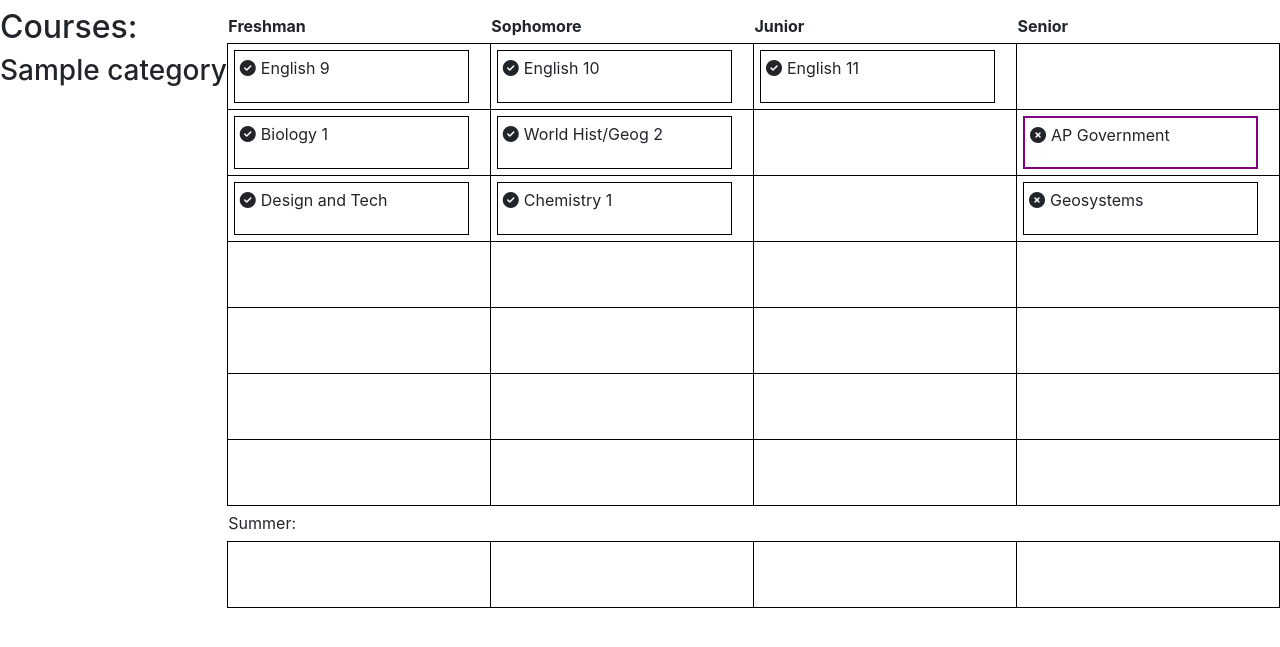
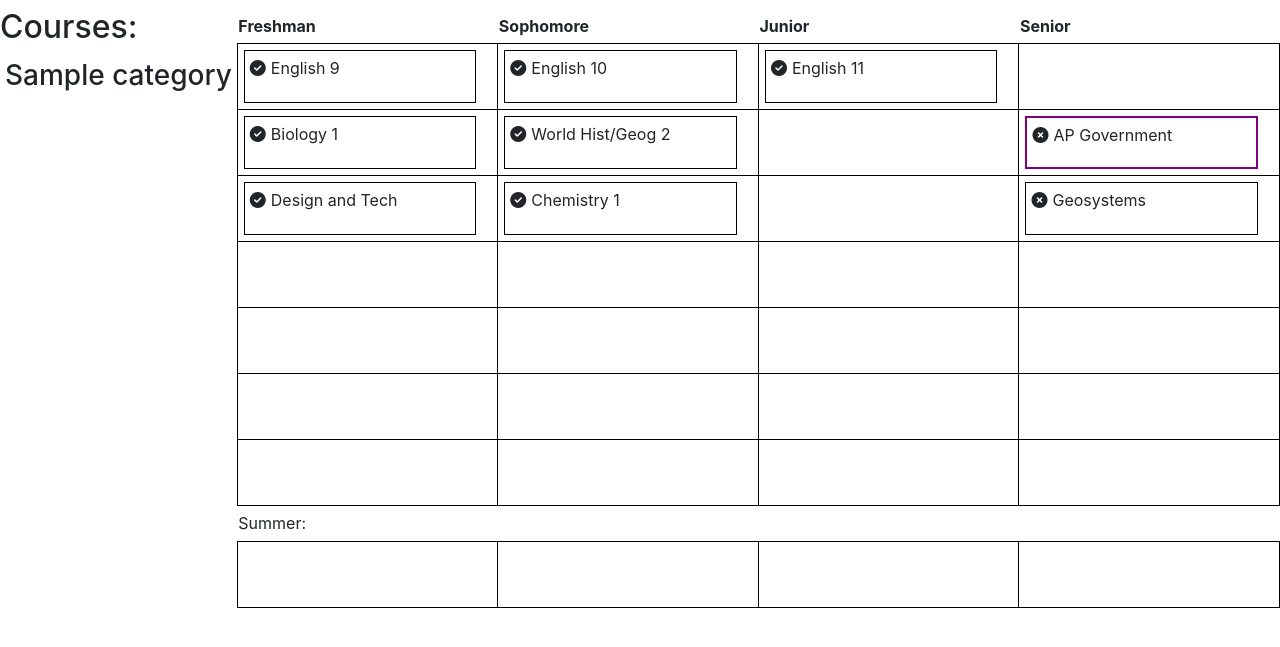
Before and after one commit to randogyater/tj-planner, a Flask app: template templates/index.html in a window 1280 px wide. Shown: the part 72-719 px from the top of the page. Run offline with Flask 2, Linux system fonts and the light colour scheme; the template is opened without the code that fills it: most values are stand-ins (such as "Sample title", 1, 10 or a date in 2020); some libraries are stand-ins or nearby versions.

Commit message:
Added some styling to the categories

```diff
--- a/static/js/course_catalog.js
+++ b/static/js/course_catalog.js
@@ -3,7 +3,7 @@ $.getJSON("static/data/courses.json", function(data) {
 
     for (course in courses) {
         cat_id = toID(courses[course]["category"]);
-        $("#catalog_"+cat_id).append(createCourseEntry(course));
+        $("#catalog_"+cat_id+">.catalog__category__content").append(createCourseEntry(course));
     }
 
     $.getJSON("static/data/default_schedule.json", function(defaults) {
--- a/templates/index.html
+++ b/templates/index.html
@@ -23,11 +23,12 @@
 <div style="display: flex; flex-direction: row; height: 75vh;">
     <div id="catalog_sidebar" style="float: left; height: 100%; flex: 0 1 content; display: flex; flex-direction: column" ondragover="allowDrop(event)" ondrop="toss(event)">
         <h2>Courses:</h2>
-        <div id="catalog" style="overflow: scroll; flex: auto;">
+        <div id="catalog" style="overflow: scroll; flex: auto; padding: 5px;">
             {% for category in categories %}
                 {% set cat_id = category.lower().replace(" ", "_") %}
                 <div id="catalog_{{cat_id}}" class="catalog__category">
                     <h3>{{category}}</h3>
+                    <div class="catalog__category__content"></div>
                 </div>
             {% endfor %}
         </div>
```
